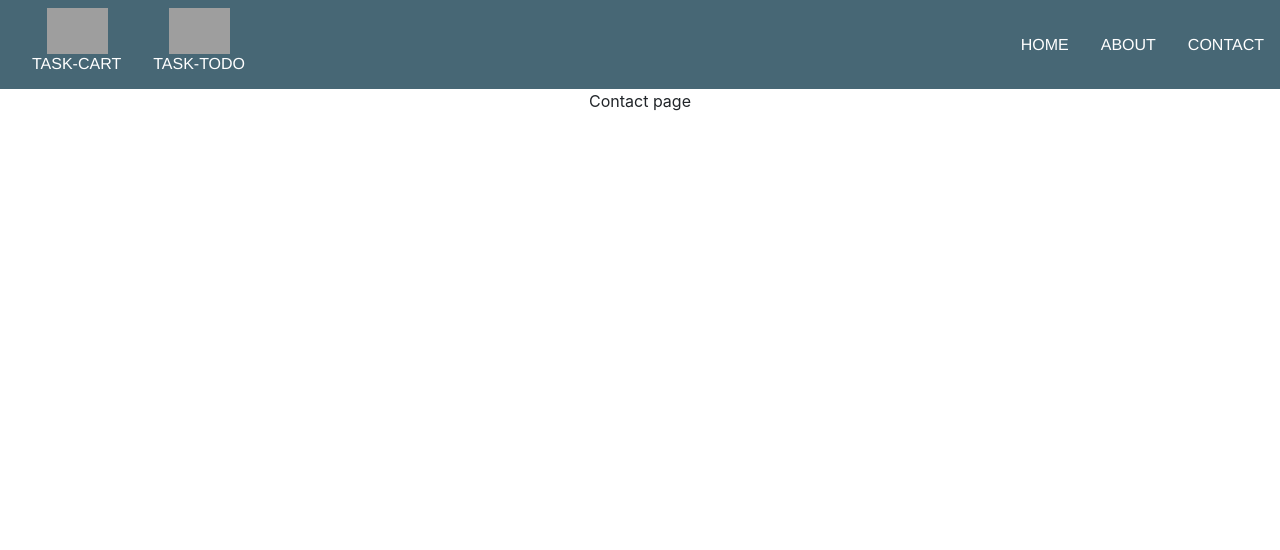
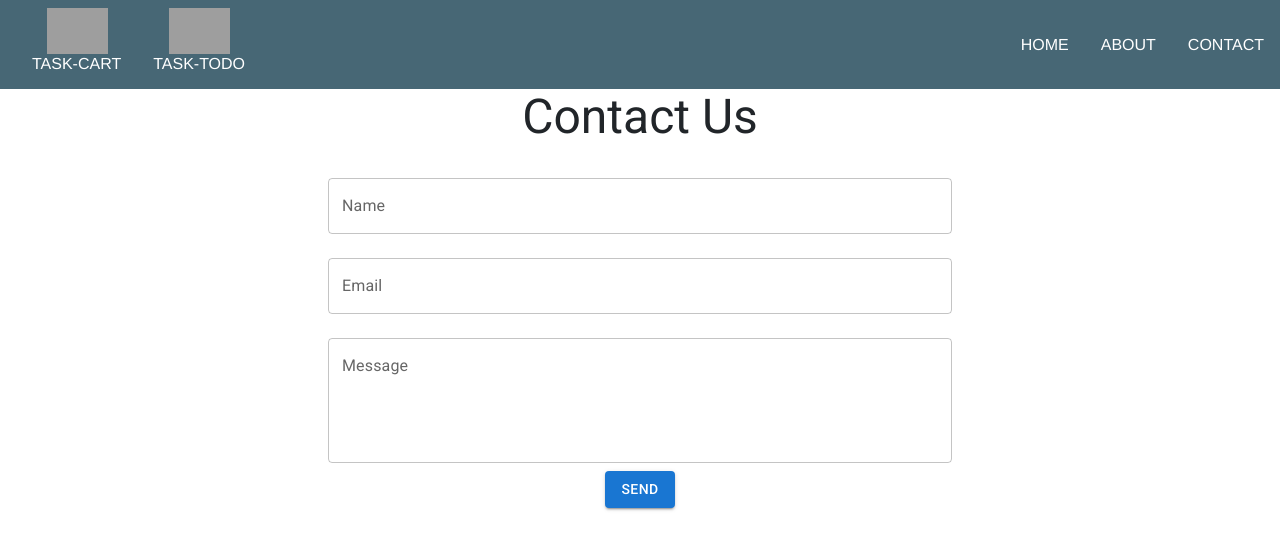
Before and after one commit to Shubhamtribhuvan8/Task-Cart, a React (Create React App) app: page /contact in a window 1280 px wide. Shown: the top 550 px of the page. Built offline with nearby package versions, Linux system fonts and the light colour scheme; grey boxes are pictures that could not be loaded.

Commit message:
Added contact us compo by using emailjs

```diff
--- a/package.json
+++ b/package.json
@@ -3,6 +3,7 @@
   "version": "0.1.0",
   "private": true,
   "dependencies": {
+    "@emailjs/browser": "^3.11.0",
     "@emotion/react": "^11.11.1",
     "@emotion/styled": "^11.11.0",
     "@mui/icons-material": "^5.13.7",
--- a/public/index.html
+++ b/public/index.html
@@ -29,7 +29,7 @@
       href="https://cdn-icons-png.flaticon.com/512/2775/2775994.png"
       type="image/x-icon"
     />
-    <title>TaskCart</title>
+    <title>TASKCART | TASKTODO</title>
   </head>
   <body>
     <noscript>You need to enable JavaScript to run this app.</noscript>
--- a/src/Component/Commerce/ProductPage.jsx
+++ b/src/Component/Commerce/ProductPage.jsx
@@ -59,7 +59,6 @@ export default function ProductPage() {
       );
     }
   }
-  // Mrequest();
   return (
     <div style={{ marginTop: "1%" }}>
       <div style={{ display: "flex", justifyContent: "center", gap: "5px" }}>
@@ -106,7 +105,7 @@ export default function ProductPage() {
                     <CardActionArea>
                       <CardContent>
                         <Typography className="mb-2 text-muted">
-                          {e.title}
+                          <h5>{e.title}</h5>
                         </Typography>
                       </CardContent>
                       <Typography variant="body2" color="text.secondary">
@@ -116,7 +115,7 @@ export default function ProductPage() {
                         Category: {e.category}
                       </Typography>
                       <Typography className="mb-2 text-muted">
-                        <h4>Price: Rs.{e.price}</h4>
+                        <h5>Price: Rs.{e.price}</h5>
                       </Typography>
                       <Link to={`/product/${e.id}`}>
                         <Button variant="info">More Info</Button>
--- a/src/Component/Page/About.jsx
+++ b/src/Component/Page/About.jsx
@@ -1,9 +1,13 @@
+import { Typography } from "@mui/material";
 import React from "react";
 
 export default function About() {
   return (
     <div>
-      <p>About page</p>
+      <Typography variant="h3" component="h1" gutterBottom>
+        About Us
+      </Typography>
+      <p>This application was developed by me to showcase our React skills.</p>
     </div>
   );
 }
--- a/src/Component/Page/Contact.jsx
+++ b/src/Component/Page/Contact.jsx
@@ -1,9 +1,80 @@
-import React from "react";
+import React, { useRef, useState } from "react";
+import { Button, TextField, Typography } from "@mui/material";
+import emailjs from "@emailjs/browser";
+import Alert from "react-bootstrap/Alert";
 
 export default function Contact() {
+  const form = useRef();
+  const [showAlert, setShowAlert] = useState(false);
+  const [alertMessage, setAlertMessage] = useState("");
+  const [Actionss, SetAction] = useState(false);
+  const sendEmail = (e) => {
+    e.preventDefault();
+
+    emailjs
+      .sendForm(
+        "service_24cpc9i",
+        "template_f66sl48",
+        form.current,
+        "z_3H-IRSR6OyJEBIk"
+      )
+      .then(
+        (result) => {
+          form.current.reset();
+          setShowAlert(true);
+          SetAction(true);
+          setAlertMessage("Form Submitted!");
+        },
+        (error) => {
+          console.log(error.text);
+        }
+      );
+  };
   return (
-    <div>
-      <p>Contact page</p>
-    </div>
+    <>
+      {showAlert && (
+        <Alert
+          variant={Actionss ? "success" : "danger"}
+          onClose={() => setShowAlert(false)}
+          dismissible
+        >
+          {alertMessage}
+        </Alert>
+      )}
+      <Typography variant="h3" component="h1" gutterBottom>
+        Contact Us
+      </Typography>
+      <div style={{ display: "flex", justifyContent: "center" }}>
+        <form ref={form} onSubmit={sendEmail} style={{ width: "39rem" }}>
+          <TextField
+            label="Name"
+            name="user_name"
+            variant="outlined"
+            fullWidth
+            margin="normal"
+          />
+          <TextField
+            label="Email"
+            name="user_email"
+            type="email"
+            variant="outlined"
+            fullWidth
+            margin="normal"
+          />
+          <TextField
+            label="Message"
+            name="message"
+            multiline
+            rows={4}
+            variant="outlined"
+            fullWidth
+            margin="normal"
+          />
+          <Button type="submit" variant="contained" color="primary">
+            Send
+          </Button>
+        </form>
+      </div>
+    </>
   );
 }
--- a/src/Component/Page/Home.jsx
+++ b/src/Component/Page/Home.jsx
@@ -3,7 +3,11 @@ import React from "react";
 export default function Home() {
   return (
     <div>
-      <p>Homepage</p>
+      <h1>Welcome to My TASKCART-TASKTODO Application</h1>
+      <p>
+        This is a simple to-do list and shopping cart application built using
+        React.
+      </p>
     </div>
   );
 }
```
Also changed, not shown: 2 other files (tests, documents, lock files or other folders).
